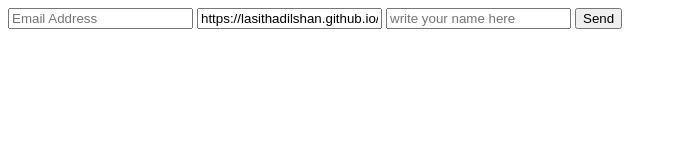
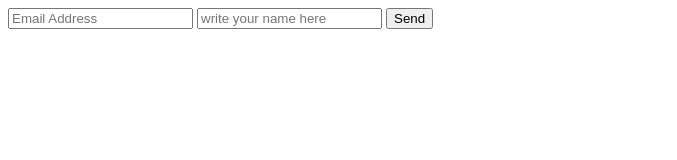
Before and after one commit to lasithadilshan/contact-form.github.io, a plain HTML site: page index.html in a window 1280 px wide. Shown: the whole page, without its empty margins (0-677 px from the left). Drawn offline with Linux system fonts and the light colour scheme.

Commit message:
Upadate index.html
Updated the _next textfield type to hidden.

```diff
--- a/index.html
+++ b/index.html
@@ -10,7 +10,7 @@
     <form action="https://formsubmit.co/dilshantilakaratne29@email.com" method="POST">
         <input type="hidden" name="_subject" value="New email woooo!">
         <input type="email" name="email" placeholder="Email Address" required>
-        <input type="text" name="_next" value="https://lasithadilshan.github.io/contact-form.github.io/thankyou.html">
+        <input type="hidden" name="_next" value="https://lasithadilshan.github.io/contact-form.github.io/thankyou.html">
         <input type="text" name="name" placeholder="write your name here" required>
         <button type="submit">Send</button>
    </form>
```
